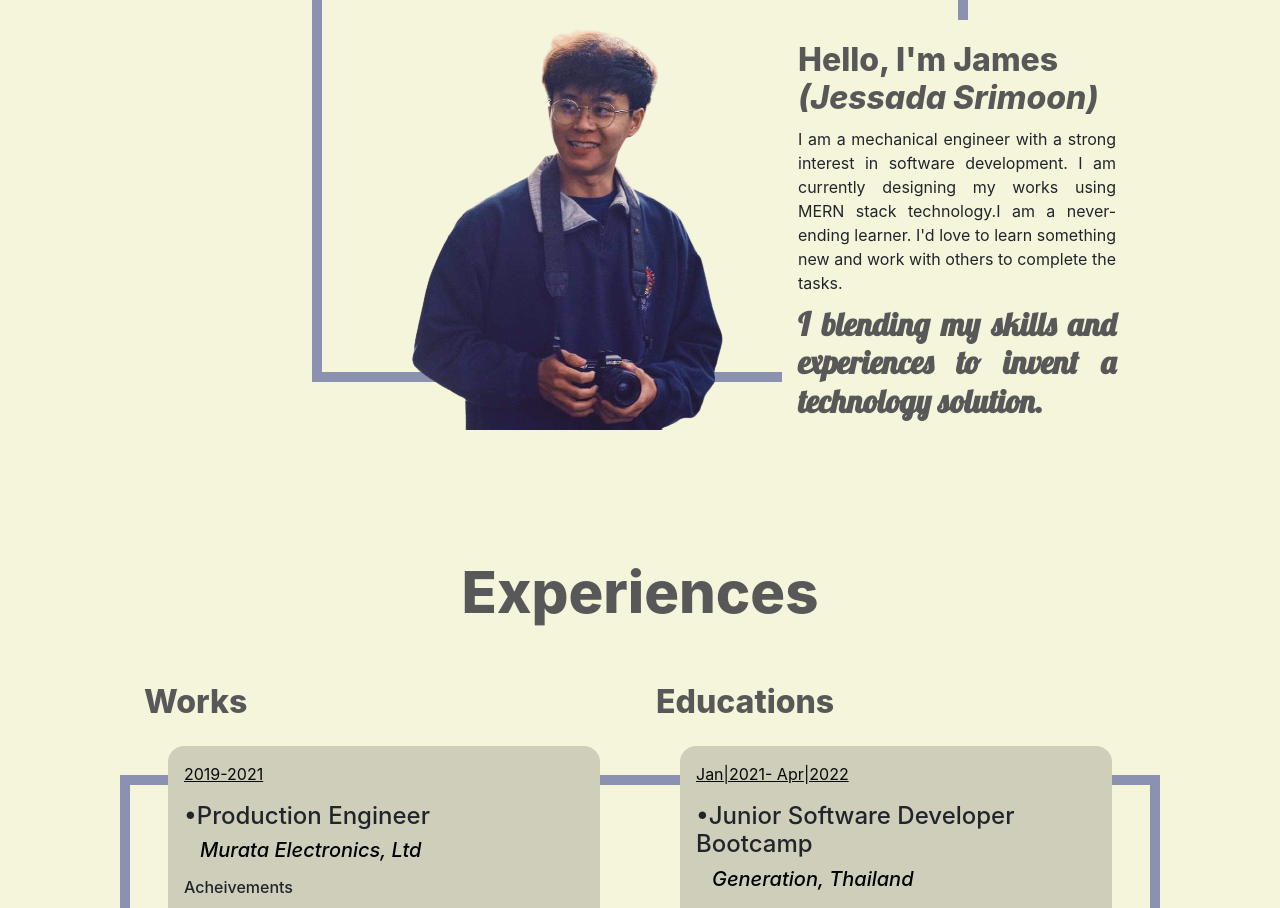
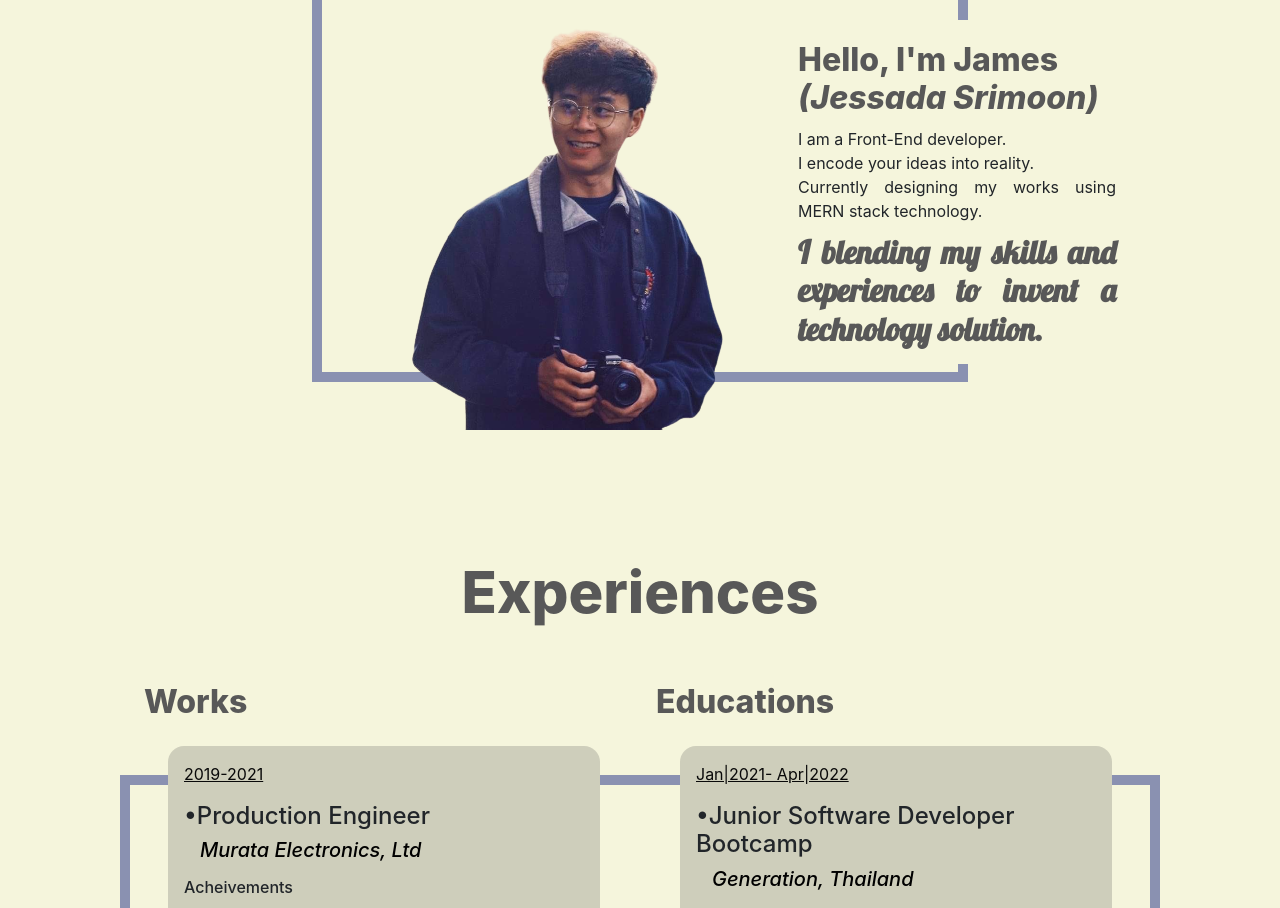
Before and after one commit to DevArtifacTs/my-portfolio, a React (Create React App) app: page / in a window 1280 px wide. Shown: the part 900-1808 px from the top of the page. Built offline with nearby package versions, Linux system fonts and the light colour scheme; some icons are missing.

Commit message:
docs : edit my-manifest

```diff
--- a/src/components/About/About.js
+++ b/src/components/About/About.js
@@ -15,10 +15,16 @@ function About(props){
                                 Hello, I'm James
                                 <i className="about-full-name">(Jessada Srimoon)</i>
                             </h3>
-                            <p className="about-content">
-                                I am a mechanical engineer with a strong interest in software development.
-                                I am currently designing my works using MERN stack technology.I am a never-ending learner.
-                                I'd love to learn something new and work with others to complete the tasks.</p>
+                            <p className="about-content lh-5">
+                                {/* I am a mechanical engineer with a strong interest in software development.  */}
+                                {/* I am currently designing my works using MERN stack technology.I am a never-ending learner.  */}
+                                {/* I'd love to learn something new and work with others to complete the tasks. */}
+                                I am a Front-End developer.
+                                <br />
+                                I encode your ideas into reality.
+                                <br />
+                                Currently designing my works using MERN stack technology.
+                            </p>
                             <h4 className="blurb-heading" id="my-manifest">
                                 I blending my skills and experiences to invent a technology solution.
                             </h4>
```
